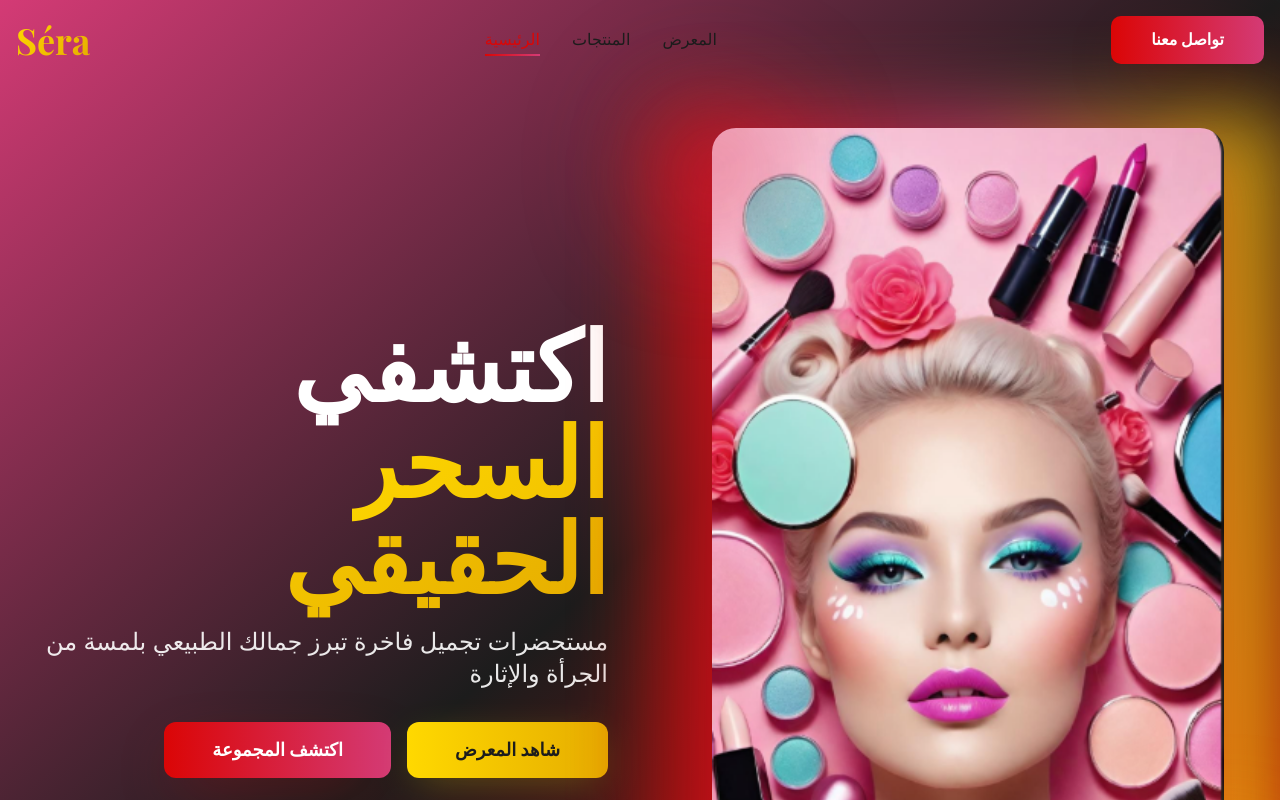
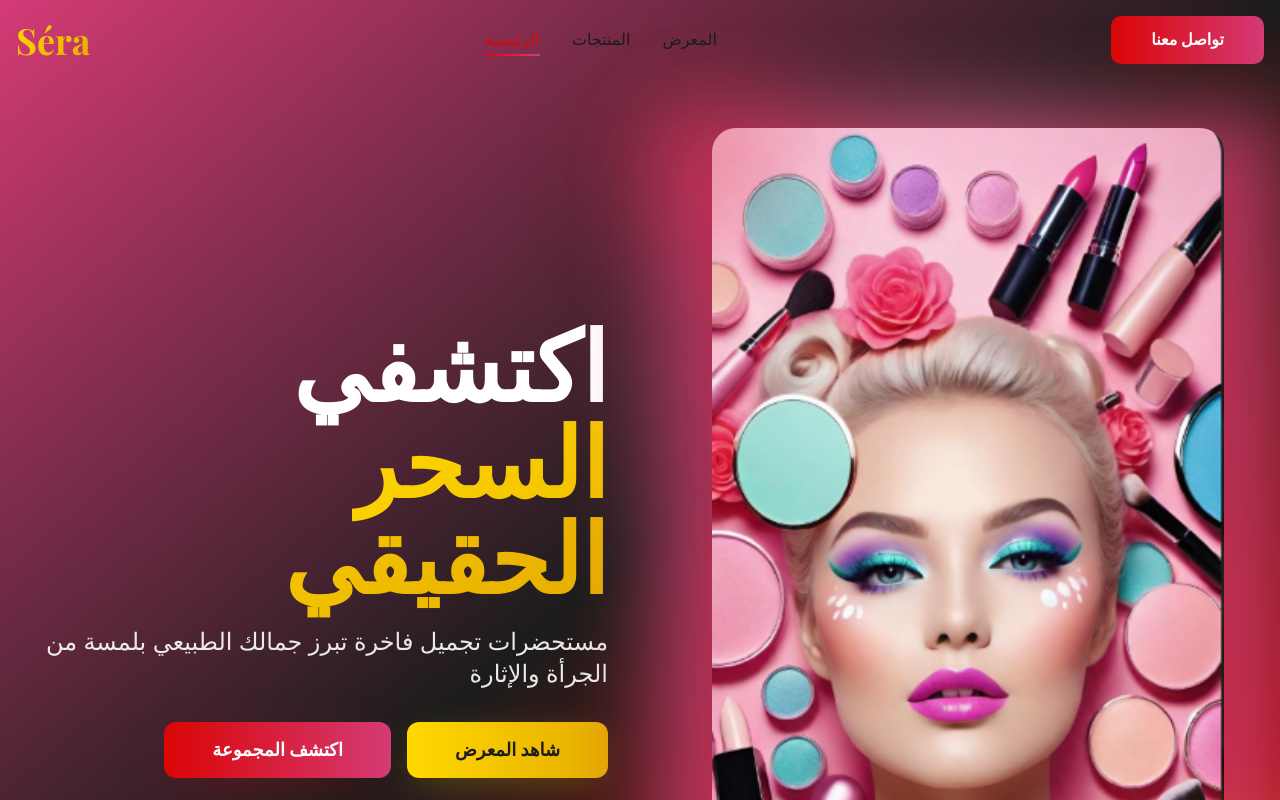
Before and after one commit to fuadbadran78-oss/sera-luxe-vision, a React (Vite) app: page / in a window 1280 px wide. Shown: the top 800 px of the page. Built offline with nearby package versions, Linux system fonts and the light colour scheme; the HTML template or start-up script is replaced by a standard one.

Commit message:
Change colors to pink

```diff
--- a/src/pages/Index.tsx
+++ b/src/pages/Index.tsx
@@ -88,7 +88,7 @@ const Index = () => {
             <div className="relative animate-scale-in order-1 lg:order-2">
               <div className="relative group">
                 {/* Glow effect */}
-                <div className="absolute -inset-4 bg-gradient-to-r from-[hsl(var(--sera-red))] via-[hsl(var(--sera-pink))] to-[hsl(var(--sera-gold))] rounded-3xl opacity-75 blur-2xl animate-glow"></div>
+                <div className="absolute -inset-4 bg-gradient-to-r from-[hsl(var(--sera-pink))] via-[hsl(var(--sera-pink-light))] to-[hsl(var(--sera-pink))] rounded-3xl opacity-75 blur-2xl animate-glow"></div>
 
                 {/* Image */}
                 <img
```
